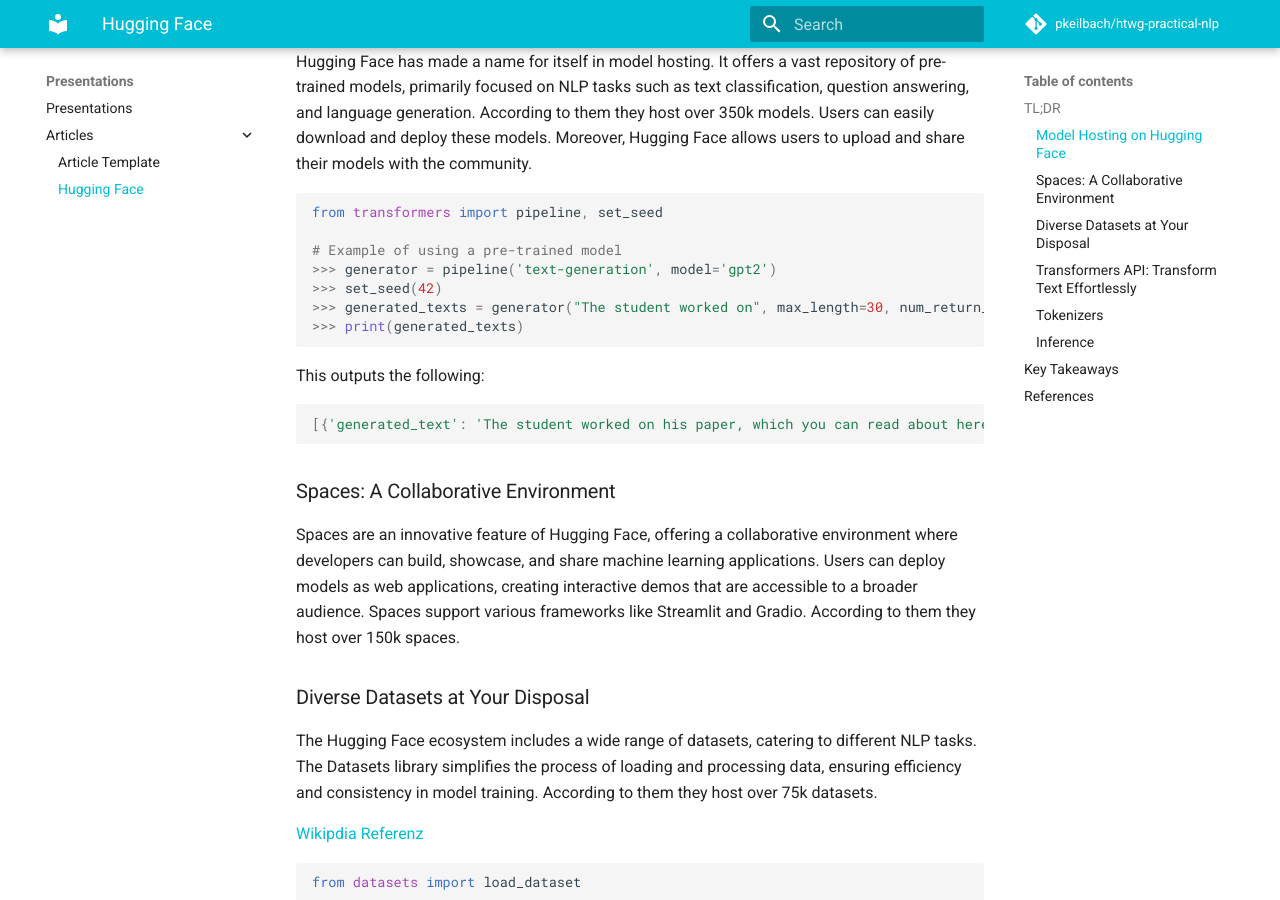
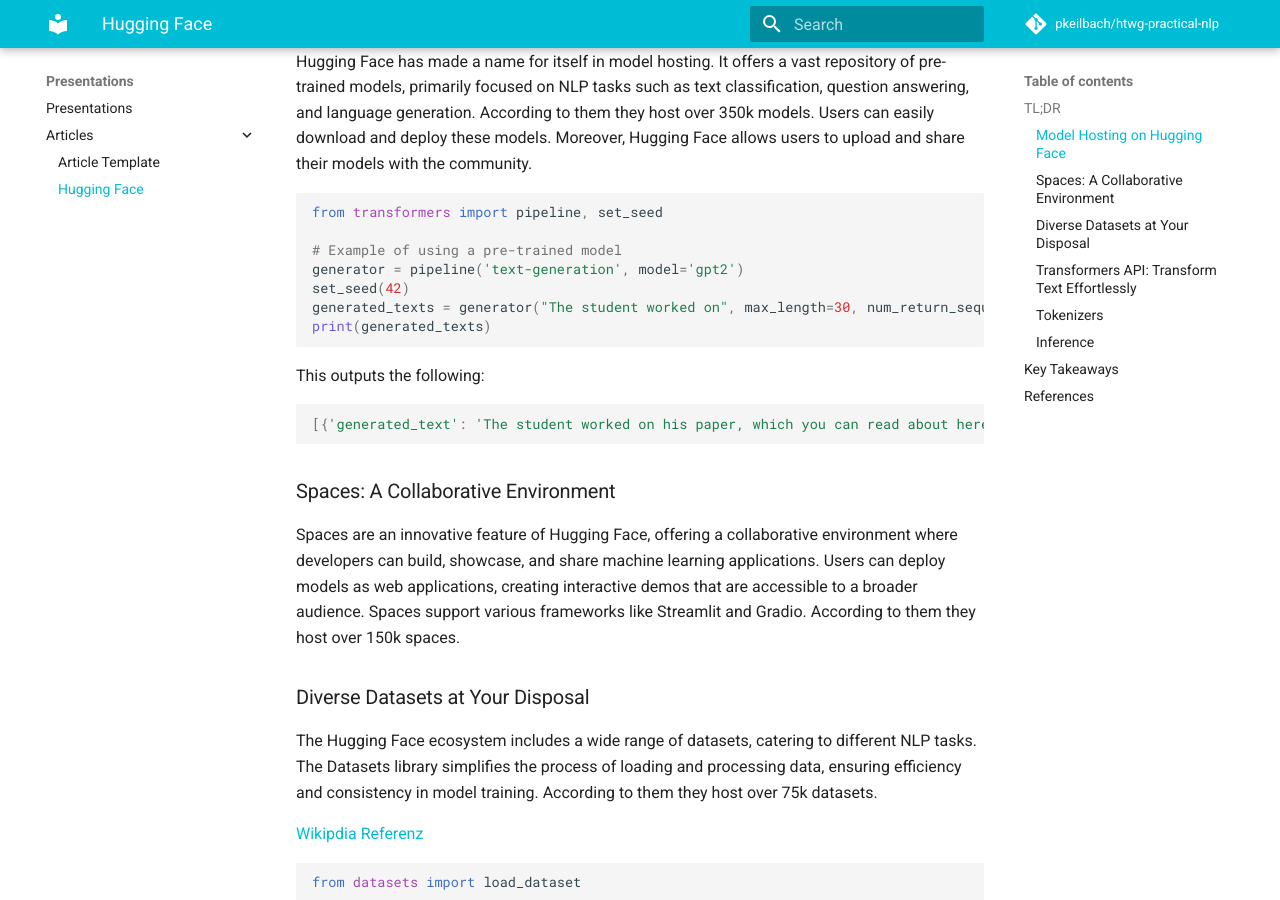
Before and after one commit to pkeilbach/htwg-practical-nlp, an MkDocs documentation site: the page built from docs/presentations/articles/hugging_face.md, in a window 1280 px wide and 900 px high, scrolled down 476 px. Built offline with MkDocs 1.6.1 and Material for MkDocs 9.7.7, drawn with Linux system fonts in a browser that asks for light colours; comment, search, counter and statistics services are not loaded.

````diff
--- a/docs/presentations/articles/hugging_face.md
+++ b/docs/presentations/articles/hugging_face.md
@@ -14,10 +14,10 @@ Hugging Face has made a name for itself in model hosting. It offers a vast repos
 from transformers import pipeline, set_seed
 
 # Example of using a pre-trained model
->>> generator = pipeline('text-generation', model='gpt2')
->>> set_seed(42)
->>> generated_texts = generator("The student worked on", max_length=30, num_return_sequences=2)
->>> print(generated_texts)
+generator = pipeline('text-generation', model='gpt2')
+set_seed(42)
+generated_texts = generator("The student worked on", max_length=30, num_return_sequences=2)
+print(generated_texts)
 ```
 
 This outputs the following:
````
